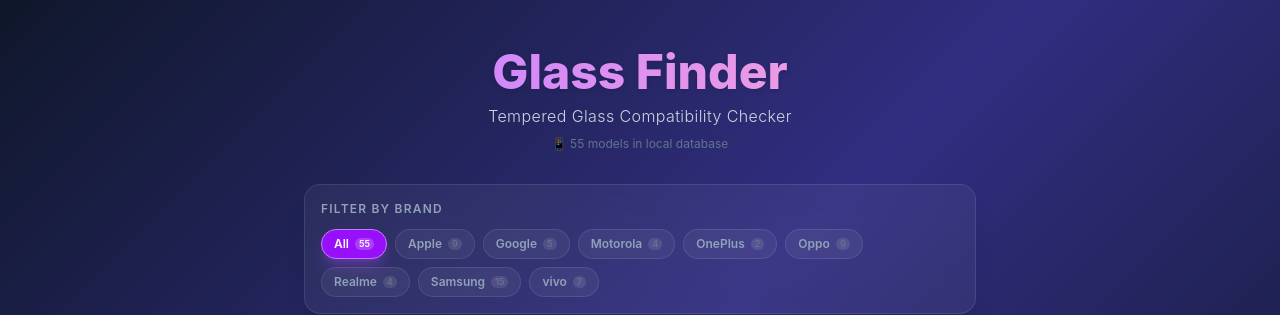
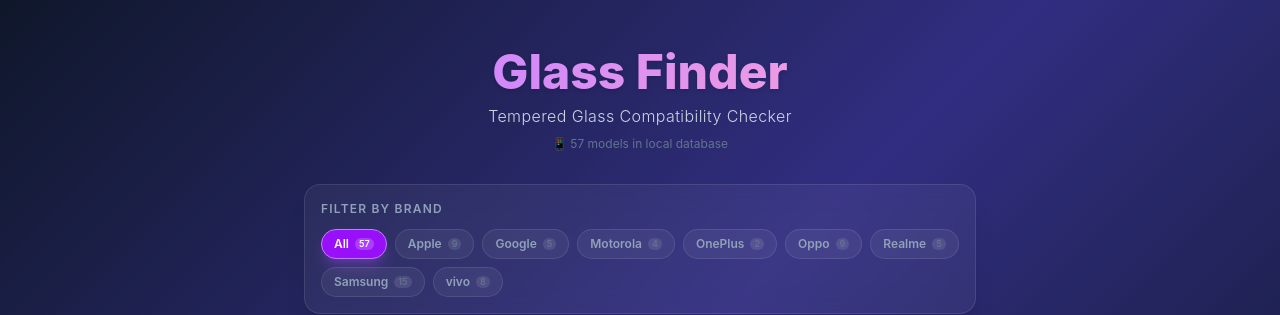
Before and after one commit to pethupraveen72/tempered-glass-checker, a React (Vite) app: page / in a window 1280 px wide. Shown: the top 315 px of the page. Built offline with nearby package versions, Linux system fonts and the light colour scheme.

Commit message:
fix: improve notch detection with 3-tier fallback (displaytype -> spec table -> body text), correct vivo Y18e to Waterdrop

```diff
--- a/public/phones.json
+++ b/public/phones.json
@@ -728,5 +728,31 @@
         "view360_url": "",
         "display_height_mm": 154.52,
         "display_width_mm": 71.32
+    },
+    {
+        "model": "Realme 15 (India)",
+        "brand": "Realme",
+        "screen_size": 6.8,
+        "height_mm": 162.3,
+        "width_mm": 76.2,
+        "screen_type": "Flat",
+        "notch_type": "Punch Hole",
+        "resolution": "1280 x 2800 pixels",
+        "image_url": "https://fdn2.gsmarena.com/vv/bigpic/realme-15.jpg",
+        "display_height_mm": 157.08,
+        "display_width_mm": 71.81
+    },
+    {
+        "model": "vivo Y18e",
+        "brand": "vivo",
+        "screen_size": 6.56,
+        "height_mm": 163.6,
+        "width_mm": 75.6,
+        "screen_type": "Flat",
+        "notch_type": "Waterdrop",
+        "resolution": "720 x 1612 pixels",
+        "image_url": "https://fdn2.gsmarena.com/vv/bigpic/vivo-y18e.jpg",
+        "display_height_mm": 152.14,
+        "display_width_mm": 67.95
     }
 ]
--- a/server.js
+++ b/server.js
@@ -208,23 +208,46 @@
         }
 
         // Normalize Notch Type — standardized values only
-        const normalizeNotchType = (displayTypeText) => {
-            const t = (displayTypeText || '').toLowerCase();
+        // Priority order matters: most specific first
+        const normalizeNotchType = (text) => {
+            const t = (text || '').toLowerCase();
+            // Dynamic Island (Apple pill)
             if (t.includes('dynamic island')) return 'Dynamic Island';
+            // Dual Punch Hole (dual selfie cutout)
             if (t.includes('dual punch') || t.includes('dual hole') || t.includes('dual camera hole')) return 'Dual Punch Hole';
-            if (t.includes('punch hole') || t.includes('punch-hole') || t.includes('hole-punch') || t.includes('infinity-o') || t.includes('pinhole') || t.includes('pill-shaped cutout')) return 'Punch Hole';
-            if (t.includes('waterdrop') || t.includes('water drop') || t.includes('dewdrop') || t.includes('teardrop')) return 'Waterdrop';
-            if (t.includes('u-shaped') || t.includes('u notch') || t.includes('u-notch') || t.includes('μ-notch')) return 'U Notch';
-            if (t.includes('wide notch') || t.includes('notch') || t.includes('m-notch')) return 'Wide Notch';
-            if (t.includes('pop-up') || t.includes('popup') || t.includes('elevating') || t.includes('motorized')) return 'No Notch';
-            if (t.includes('under-display') || t.includes('under display camera') || t.includes('udc')) return 'No Notch';
-            return 'No Notch'; // Classic bezel / no front camera cutout
+            // Punch Hole (single cutout IN the screen)
+            if (t.includes('punch hole') || t.includes('punch-hole') || t.includes('hole-punch') ||
+                t.includes('infinity-o') || t.includes('pinhole') || t.includes('pill-shaped')) return 'Punch Hole';
+            // Waterdrop / Dewdrop / Teardrop (small V notch)
+            if (t.includes('waterdrop') || t.includes('water drop') || t.includes('dewdrop') ||
+                t.includes('teardrop') || t.includes('dot notch') || t.includes('dot-notch') ||
+                t.includes('mini notch') || t.includes('mini-notch') || t.includes('drop notch') ||
+                t.includes('small notch') || t.includes('tiny notch')) return 'Waterdrop';
+            // U-Notch
+            if (t.includes('u-shaped') || t.includes('u notch') || t.includes('u-notch') ||
+                t.includes('μ-notch') || t.includes('u shape')) return 'U Notch';
+            // Wide Notch (catch-all for any remaining "notch" mention)
+            if (t.includes('wide notch') || t.includes('m-notch') || t.includes('notch')) return 'Wide Notch';
+            // Pop-up / motorized / under-display = No Notch
+            if (t.includes('pop-up') || t.includes('popup') || t.includes('elevating') ||
+                t.includes('motorized') || t.includes('under-display') ||
+                t.includes('under display camera') || t.includes('udc')) return 'No Notch';
+            return null; // Unknown — will fallback below
         };
 
+        // Build a comprehensive text from ALL relevant spec fields + full body
         const displayTypeText = $prod('[data-spec="displaytype"]').text();
-        const selfieSpec = $prod('[data-spec="cameraprimary"]').text() + ' ' + $prod('[data-spec="cameraother"]').text();
-        const combinedText = displayTypeText + ' ' + selfieSpec;
-        let notchType = normalizeNotchType(combinedText);
+        const displayResText = $prod('[data-spec="displayresolution"]').text();
+        // GSMArena separates front camera into its own section — look in full spec table rows
+        const allSpecRows = $prod('.specs-list td').map((i, el) => $prod(el).text()).get().join(' ');
+        // Also check image alt text and full body as last resort
+        const bodyFull = $prod('body').text();
+
+        // Try in order: display spec → all spec rows → full body
+        let notchType = normalizeNotchType(displayTypeText + ' ' + displayResText)
+            || normalizeNotchType(allSpecRows)
+            || normalizeNotchType(bodyFull)
+            || 'Punch Hole'; // Safe default for modern smartphones
 
         // Extract Image URL
         let imageUrl = null;
```
